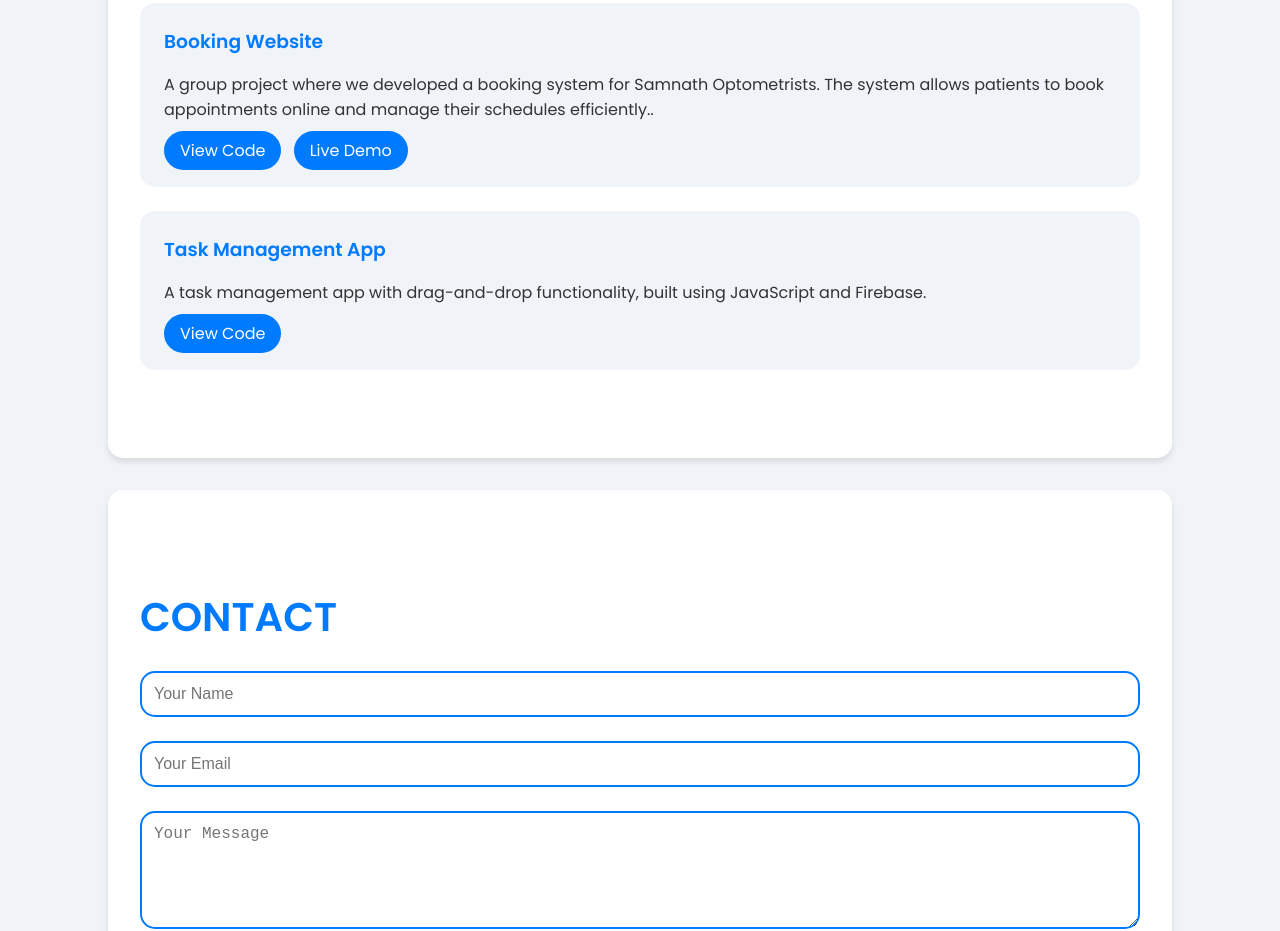
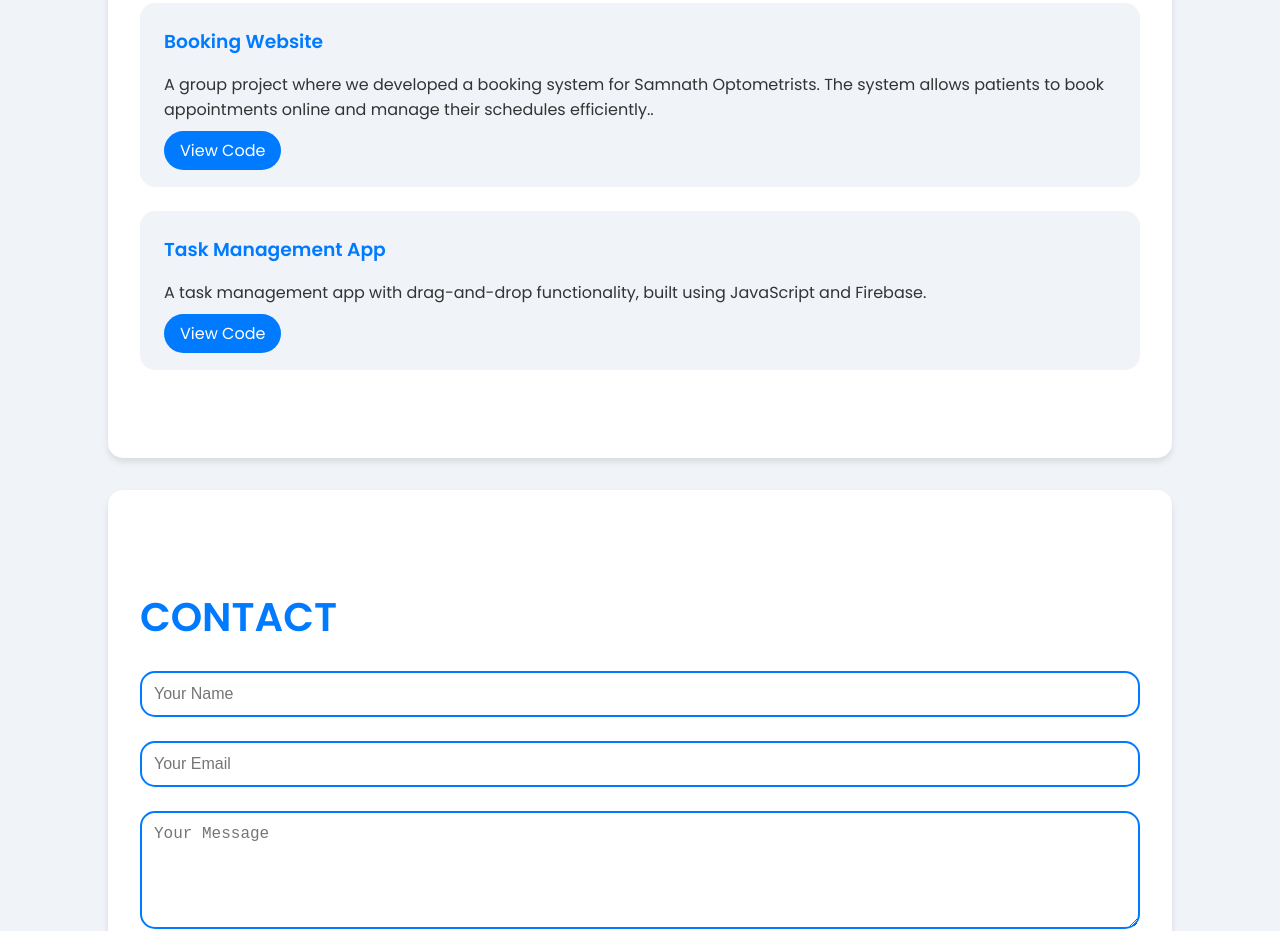
Before and after one commit to vuyo-theBug/myPortfolio, a plain HTML site: page index.html in a window 1280 px wide. Shown: the part 1454-2385 px from the top of the page. Drawn offline with Linux system fonts and the light colour scheme.

Commit message:
Update index.html

```diff
--- a/index.html
+++ b/index.html
@@ -433,7 +433,7 @@
       <p>A group project where we developed a booking system for Samnath Optometrists. The system allows patients to book appointments online and manage their schedules efficiently..</p>
       <div class="project-links">
         <a href="[GitHub Link]" target="_blank">View Code</a>
-        <a href="[Live Demo Link]" target="_blank">Live Demo</a>
+        <!--a href="[Live Demo Link]" target="_blank">Live Demo</a-->
       </div>
     </div>
     <div class="project-card">
```
